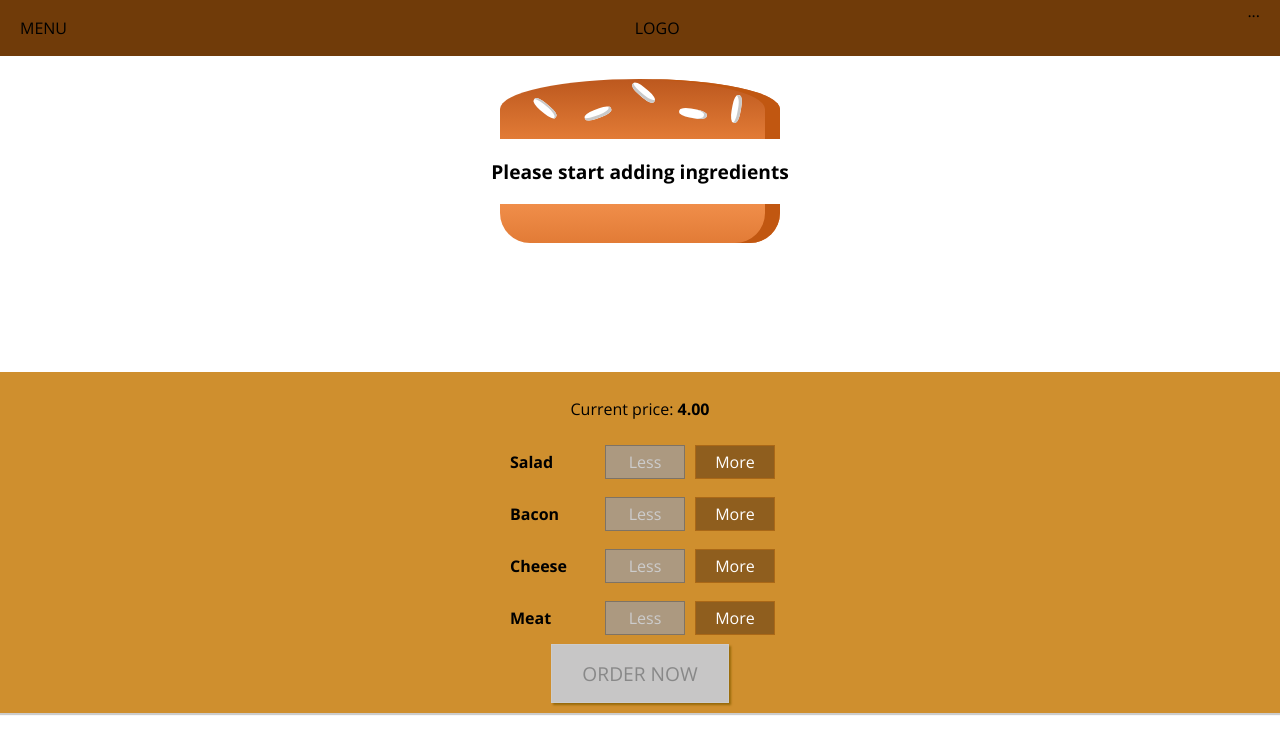
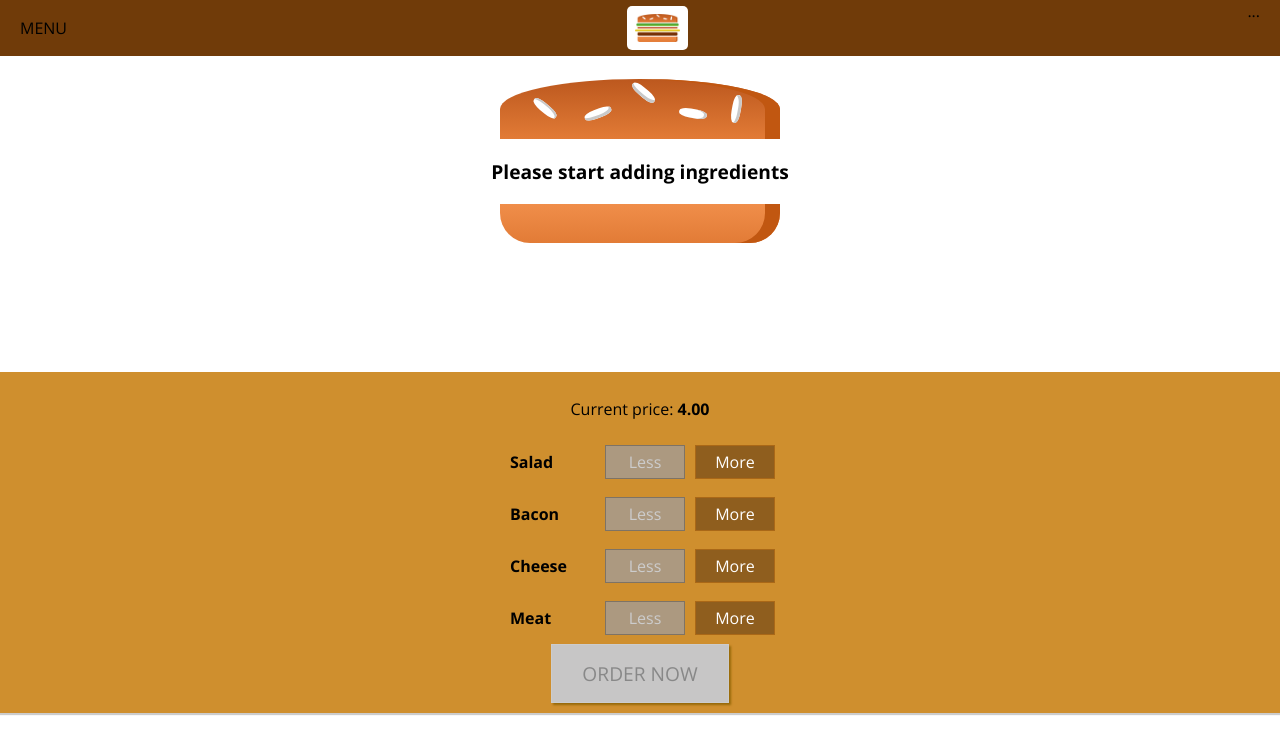
Before and after one commit to BenCRX/react-complete-guide, a React (Create React App) app: page / in a window 1280 px wide. Shown: the top 754 px of the page. Built offline with nearby package versions, Linux system fonts and the light colour scheme.

Commit message:
144 Finished - Using a Logo in our Application

```diff
--- /dev/null
+++ b/src/components/Logo/Logo.js
@@ -0,0 +1,14 @@
+import React from "react";
+import style from "./Logo.module.css";
+import burgerLogo from "../../assets/images/144 burger-logo.png";
+
+const Logo = (props) =>
+{
+    return (
+        <div className={style.Logo}>
+            <img src={burgerLogo} alt="BurgerLogo"/>
+        </div>
+    )
+};
+
+export default Logo;
--- /dev/null
+++ b/src/components/Logo/Logo.module.css
@@ -0,0 +1,11 @@
+.Logo{
+    background-color: white;
+    padding: 8px;
+    height: 80%;
+    box-sizing: border-box;
+    border-radius: 5px;
+}
+
+.Logo img{
+    height: 100%;
+}
--- a/src/components/Navigation/Toolbar/Toolbar.js
+++ b/src/components/Navigation/Toolbar/Toolbar.js
@@ -1,11 +1,12 @@
 import React from "react";
-import style from "./Toolbar.module.css"
+import style from "./Toolbar.module.css";
+import Logo from "../../Logo/Logo";
 
 const Toolbar = (props) => {
   return (
     <header className={style.Toolbar}>
         <div>MENU</div>
-        <div>LOGO</div>
+        <Logo />
         <nav>...</nav>
     </header>
   )
```
Also changed, not shown: src/assets/images/144 burger-logo.png (added).
